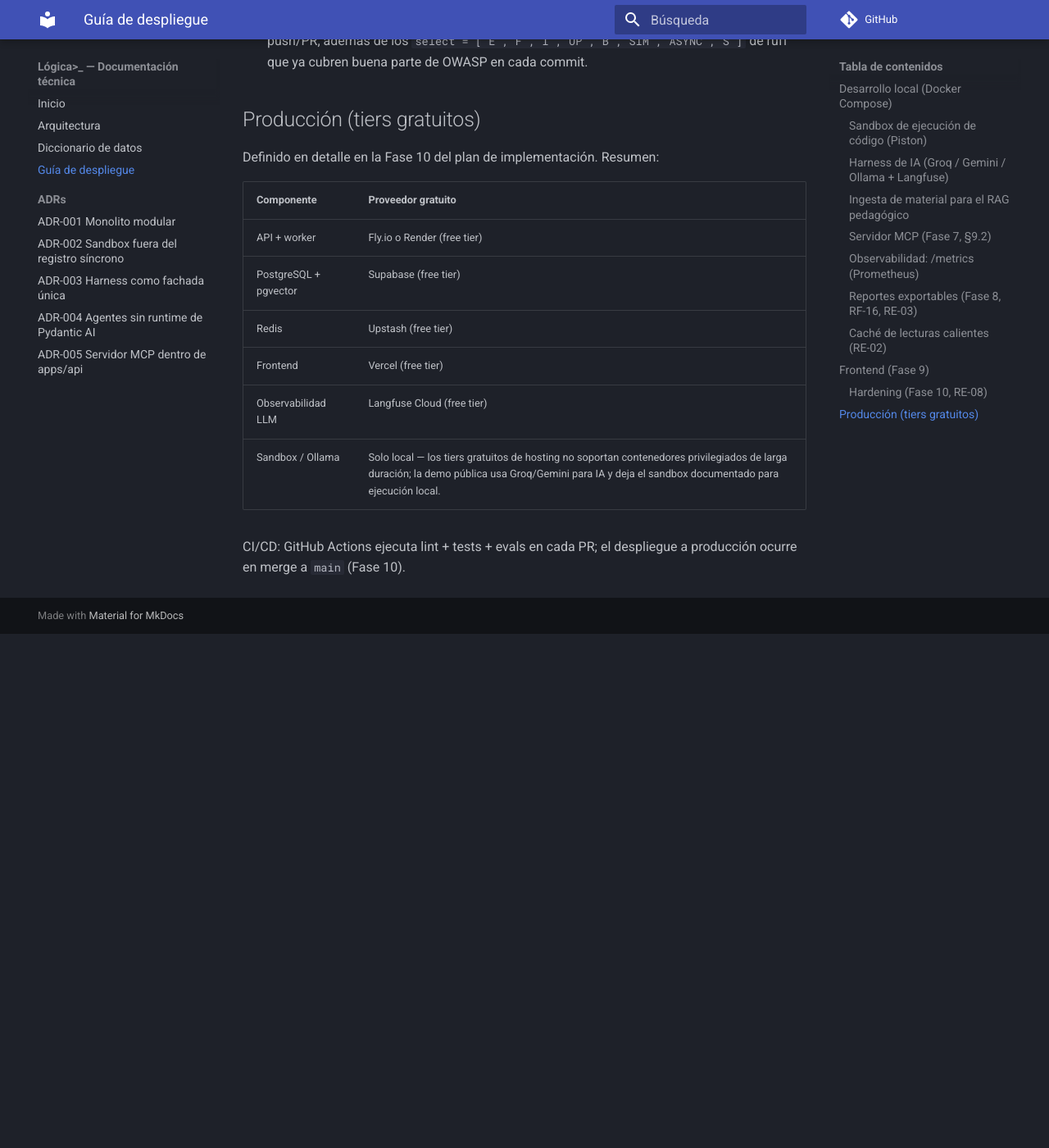
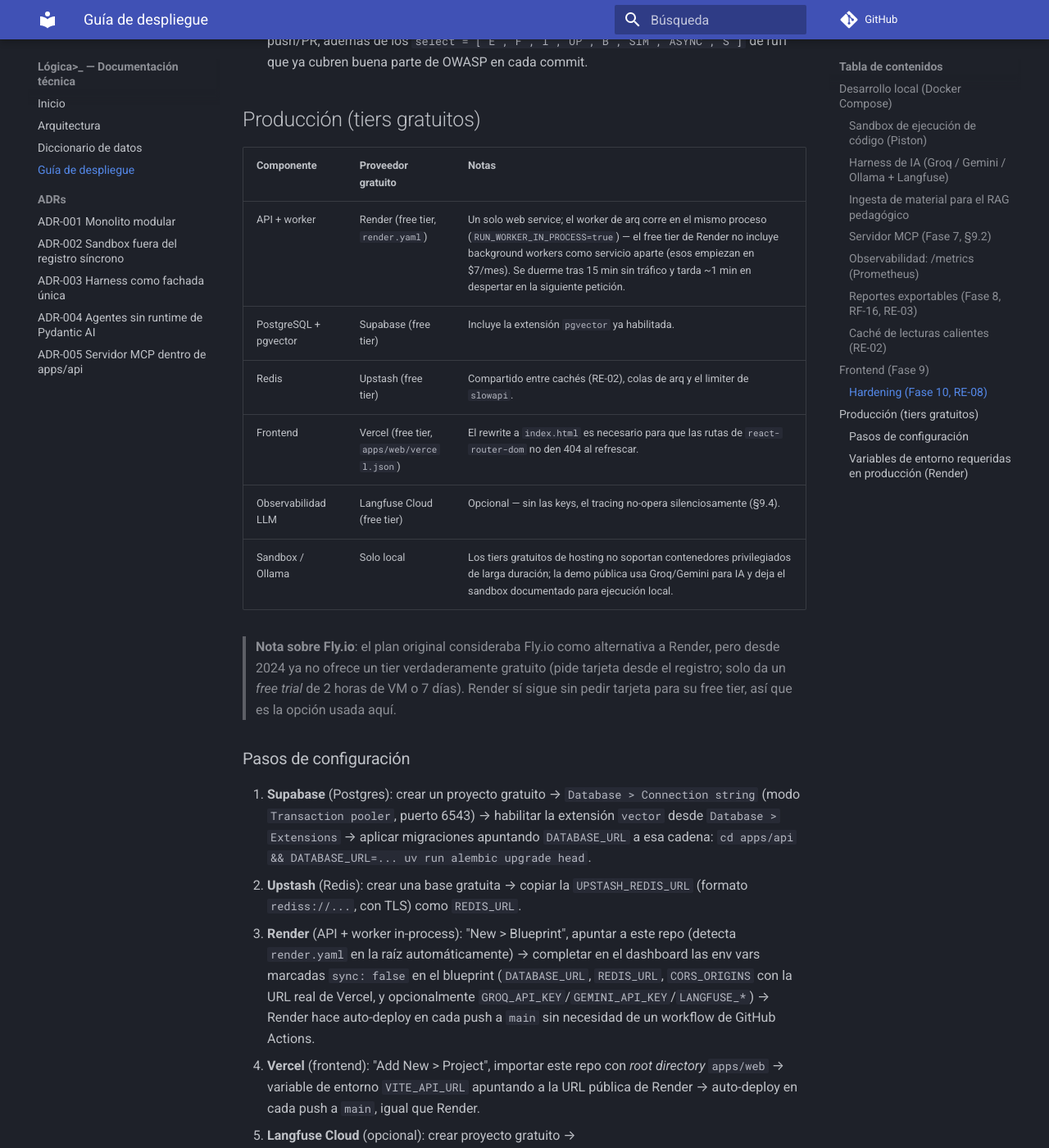
Before and after one commit to Juanpacol/CodeMentor-, an MkDocs documentation site: the page built from docs/despliegue.md, in a window 1280 px wide and 1400 px high, scrolled down 4533 px. Shown: the whole window at 82% size. Built offline with MkDocs 1.6.1 and Material for MkDocs 9.7.7, drawn with Linux system fonts in a browser that asks for light colours; comment, search, counter and statistics services are not loaded; before the commit the page ends 5306 px from its top, so only the background shows below that; some of the changed text lies outside the part shown.

Commit message:
feat: deploy gratuito real — Fase 10 commit 2
Investigué las opciones de despliegue 100% gratuito antes de escribir
configs: Fly.io ya no ofrece un tier verdaderamente gratis desde 2024
(pide tarjeta al registrarse, solo da un free trial de 2h/7 días), y
el free tier de Render no incluye background workers como servicio
aparte (arrancan en $7/mes) — solo web services. Se lo confirmé al
usuario y eligió, entre las opciones, correr el worker de arq como
tarea asyncio dentro del mismo proceso de uvicorn en vez de pagar por
un segundo servicio o quitar el patrón de colas.

- `RUN_WORKER_IN_PROCESS` (nuevo setting, default False): cuando está
  activo, el lifespan de FastAPI arranca el worker de arq
  (`workers/inprocess.py`, `handle_signals=False` para no pisar el
  manejo de señales de uvicorn) como una asyncio.Task adicional, y la
  cancela + cierra ordenadamente en el shutdown. Docker Compose local
  no cambia — el worker sigue siendo su propio contenedor
  (Dockerfile.worker); esto solo se activa explícitamente en
  producción.
- Se ajustó el tipo de `WorkerSettings.functions` (de `list[object]` a
  `Sequence[WorkerCoroutine]`) para que la clase satisfaga el Protocol
  `WorkerSettingsBase` de arq que exige `create_worker` — antes nunca
  se había usado la entrada programática de arq, solo su CLI (sin
  chequeo de tipos).
- Test de integración nuevo: encola un job real ("ping") contra un
  worker in-process aislado (sin pasar por create_app(), sin tocar la
  cache global de settings) y verifica que lo procesa y se apaga limpio.
- `render.yaml` (blueprint): un solo web service gratuito para
  api+worker, healthcheck en /health, secretos marcados `sync: false`
  para completar a mano en el dashboard.
- `apps/web/vercel.json`: rewrite a index.html (sin él, las rutas de
  react-router dan 404 al refrescar en producción).
- docs/despliegue.md: tabla de producción actualizada (Render en vez
  de Fly.io, con la nota de por qué), pasos de configuración por
  proveedor (Supabase, Upstash, Render, Vercel, Langfuse Cloud) y
  tabla de variables de entorno requeridas. Render/Vercel se conectan
  directo al repo (auto-deploy en push a main) — no hace falta un
  workflow de CD en GitHub Actions.

Verificación: ruff check/format, mypy strict y pytest (243 tests) en
verde.

Co-Authored-By: Claude Sonnet 5 <noreply@anthropic.com>

```diff
--- a/docs/despliegue.md
+++ b/docs/despliegue.md
@@ -127,15 +127,36 @@ Requiere la API corriendo (`make up`) — `http://localhost:5173` ya está permi
 
 ## Producción (tiers gratuitos)
 
-Definido en detalle en la Fase 10 del plan de implementación. Resumen:
+| Componente | Proveedor gratuito | Notas |
+|---|---|---|
+| API + worker | Render (free tier, `render.yaml`) | Un solo web service; el worker de arq corre en el mismo proceso (`RUN_WORKER_IN_PROCESS=true`) — el free tier de Render no incluye background workers como servicio aparte (esos empiezan en $7/mes). Se duerme tras 15 min sin tráfico y tarda ~1 min en despertar en la siguiente petición. |
+| PostgreSQL + pgvector | Supabase (free tier) | Incluye la extensión `pgvector` ya habilitada. |
+| Redis | Upstash (free tier) | Compartido entre cachés (RE-02), colas de arq y el limiter de `slowapi`. |
+| Frontend | Vercel (free tier, `apps/web/vercel.json`) | El rewrite a `index.html` es necesario para que las rutas de `react-router-dom` no den 404 al refrescar. |
+| Observabilidad LLM | Langfuse Cloud (free tier) | Opcional — sin las keys, el tracing no-opera silenciosamente (§9.4). |
+| Sandbox / Ollama | Solo local | Los tiers gratuitos de hosting no soportan contenedores privilegiados de larga duración; la demo pública usa Groq/Gemini para IA y deja el sandbox documentado para ejecución local. |
 
-| Componente | Proveedor gratuito |
+> **Nota sobre Fly.io**: el plan original consideraba Fly.io como alternativa a Render, pero desde 2024 ya no ofrece un tier verdaderamente gratuito (pide tarjeta desde el registro; solo da un *free trial* de 2 horas de VM o 7 días). Render sí sigue sin pedir tarjeta para su free tier, así que es la opción usada aquí.
+
+### Pasos de configuración
+
+1. **Supabase** (Postgres): crear un proyecto gratuito → `Database > Connection string` (modo `Transaction pooler`, puerto 6543) → habilitar la extensión `vector` desde `Database > Extensions` → aplicar migraciones apuntando `DATABASE_URL` a esa cadena: `cd apps/api && DATABASE_URL=... uv run alembic upgrade head`.
+2. **Upstash** (Redis): crear una base gratuita → copiar la `UPSTASH_REDIS_URL` (formato `rediss://...`, con TLS) como `REDIS_URL`.
+3. **Render** (API + worker in-process): "New > Blueprint", apuntar a este repo (detecta `render.yaml` en la raíz automáticamente) → completar en el dashboard las env vars marcadas `sync: false` en el blueprint (`DATABASE_URL`, `REDIS_URL`, `CORS_ORIGINS` con la URL real de Vercel, y opcionalmente `GROQ_API_KEY`/`GEMINI_API_KEY`/`LANGFUSE_*`) → Render hace auto-deploy en cada push a `main` sin necesidad de un workflow de GitHub Actions.
+4. **Vercel** (frontend): "Add New > Project", importar este repo con *root directory* `apps/web` → variable de entorno `VITE_API_URL` apuntando a la URL pública de Render → auto-deploy en cada push a `main`, igual que Render.
+5. **Langfuse Cloud** (opcional): crear proyecto gratuito → `LANGFUSE_PUBLIC_KEY`/`LANGFUSE_SECRET_KEY` en Render, `LANGFUSE_HOST=https://cloud.langfuse.com`.
+
+### Variables de entorno requeridas en producción (Render)
+
+| Variable | Valor |
 |---|---|
-| API + worker | Fly.io o Render (free tier) |
-| PostgreSQL + pgvector | Supabase (free tier) |
-| Redis | Upstash (free tier) |
-| Frontend | Vercel (free tier) |
-| Observabilidad LLM | Langfuse Cloud (free tier) |
-| Sandbox / Ollama | Solo local — los tiers gratuitos de hosting no soportan contenedores privilegiados de larga duración; la demo pública usa Groq/Gemini para IA y deja el sandbox documentado para ejecución local. |
+| `ENV` | `prod` (activa rate limiting, HSTS y el worker in-process — ver "Hardening" arriba) |
+| `RUN_WORKER_IN_PROCESS` | `true` |
+| `DATABASE_URL` | cadena de conexión de Supabase |
+| `REDIS_URL` | cadena de conexión de Upstash (`rediss://`) |
+| `JWT_SECRET` | generado automáticamente por Render (`generateValue: true` en el blueprint) |
+| `CORS_ORIGINS` | `["https://<tu-app>.vercel.app"]` |
+| `GROQ_API_KEY` / `GEMINI_API_KEY` | opcionales — sin ellas, el harness de IA responde 503 con degradación amable (§9.4) en vez de romper el resto de la app |
+| `LANGFUSE_PUBLIC_KEY` / `LANGFUSE_SECRET_KEY` / `LANGFUSE_HOST` | opcionales |
 
-CI/CD: GitHub Actions ejecuta lint + tests + evals en cada PR; el despliegue a producción ocurre en merge a `main` (Fase 10).
+CI/CD: GitHub Actions (`ci.yml`) ejecuta lint + tests + evals + security en cada push/PR; Render y Vercel hacen el despliegue real por su propia integración nativa con GitHub al hacer merge a `main` — no hace falta un workflow de CD separado.
```
Also changed, not shown: render.yaml (added, +44 -0 lines), 6 other files.
